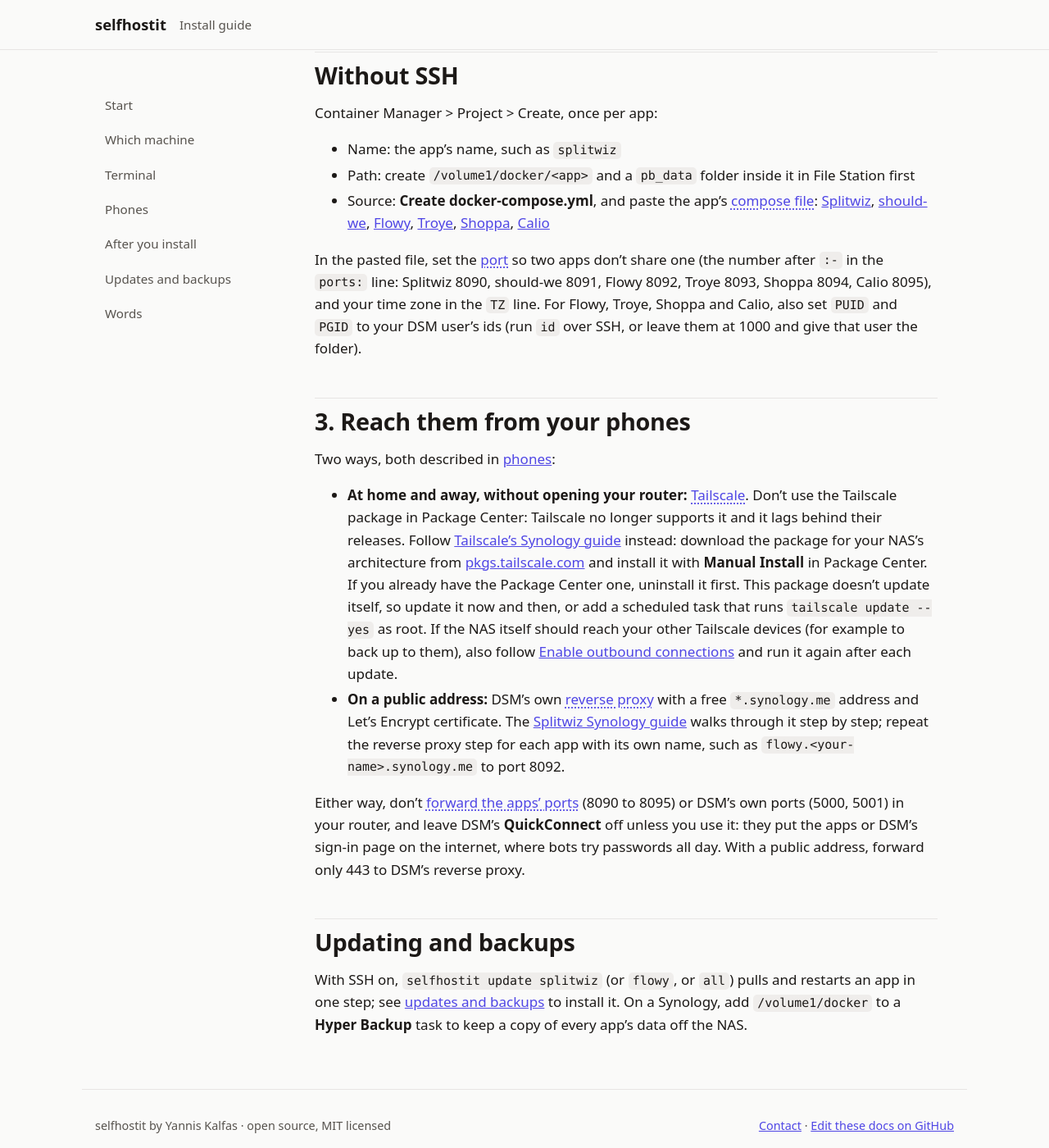
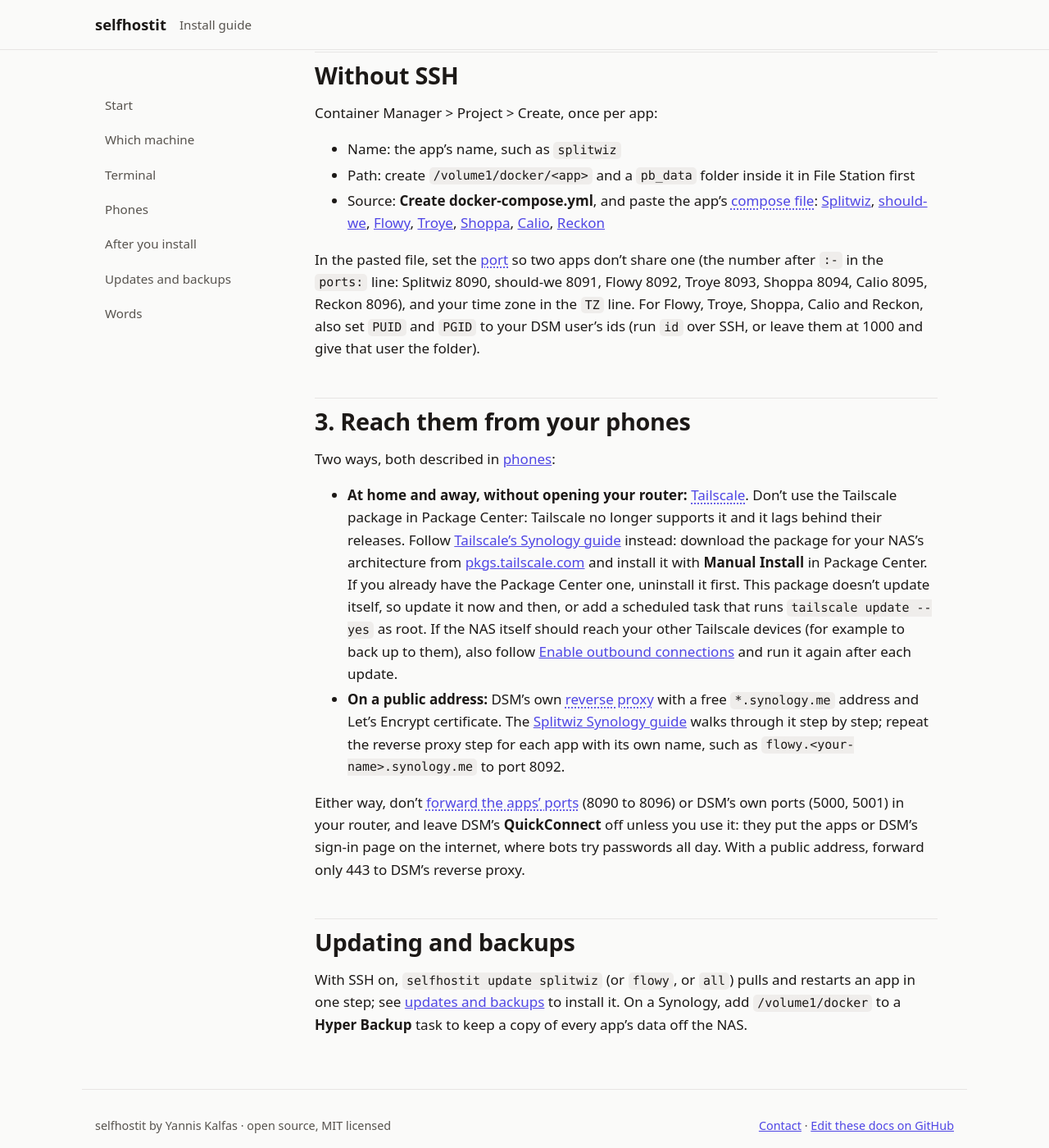
Before and after one commit to selfhostit/docs, a Jekyll site: the page built from synology.md, in a window 1280 px wide and 1400 px high, scrolled down 953 px. Shown: the whole window at 82% size. Built offline with Jekyll 4.4.1, drawn with Linux system fonts in a browser that asks for light colours; our own code applies the rules of GitHub Pages for plain Markdown files.

Commit message:
Add Reckon to the installer and guides (#25)
* Add Reckon: practice for the numbers tests in job applications

Reckon joins the installer on port 8096, pinned to v0.1.0, and the guides list it with the other apps. Merge after Reckon v0.1.0 is released and its images are built: CI checks the pins against that tag.

* Pin Reckon to v0.1.1, whose release built every image

---------

Co-authored-by: Claude <noreply@anthropic.com>

```diff
--- a/synology.md
+++ b/synology.md
@@ -43,11 +43,12 @@ Container Manager > Project > Create, once per app:
   [Flowy](https://github.com/selfhostit/flowy/blob/main/deploy/docker-compose.yml),
   [Troye](https://github.com/selfhostit/troye/blob/main/deploy/docker-compose.yml),
   [Shoppa](https://github.com/selfhostit/shoppa/blob/main/deploy/docker-compose.yml),
-  [Calio](https://github.com/selfhostit/calio/blob/main/deploy/docker-compose.yml)
+  [Calio](https://github.com/selfhostit/calio/blob/main/deploy/docker-compose.yml),
+  [Reckon](https://github.com/selfhostit/reckon/blob/main/deploy/docker-compose.yml)
 
 In the pasted file, set the [port](words.md#port) so two apps don't share one (the number after `:-` in the
 `ports:` line: Splitwiz 8090, should-we 8091, Flowy 8092, Troye 8093, Shoppa 8094, Calio
-8095), and your time zone in the `TZ` line. For Flowy, Troye, Shoppa and Calio, also set `PUID` and `PGID` to your DSM user's ids
+8095, Reckon 8096), and your time zone in the `TZ` line. For Flowy, Troye, Shoppa, Calio and Reckon, also set `PUID` and `PGID` to your DSM user's ids
 (run `id` over SSH, or leave them at 1000 and give that user the folder).
 
 ## 3. Reach them from your phones
@@ -70,7 +71,7 @@ Two ways, both described in [phones](phones.md):
   walks through it step by step; repeat the reverse proxy step for each app with its own
   name, such as `flowy.<your-name>.synology.me` to port 8092.
 
-Either way, don't [forward the apps' ports](words.md#port-forwarding) (8090 to 8095) or DSM's own ports (5000, 5001) in
+Either way, don't [forward the apps' ports](words.md#port-forwarding) (8090 to 8096) or DSM's own ports (5000, 5001) in
 your router, and leave DSM's **QuickConnect** off unless you use it: they put the apps or
 DSM's sign-in page on the internet, where bots try passwords all day. With a public address,
 forward only 443 to DSM's reverse proxy.
```
Also changed, not shown: README.md (+1 -0 lines), first-steps.md (+2 -2 lines), linux.md (+1 -1 lines), other-nas.md (+3 -2 lines), phones.md (+3 -2 lines), security.md (+1 -0 lines), 1 other file.
